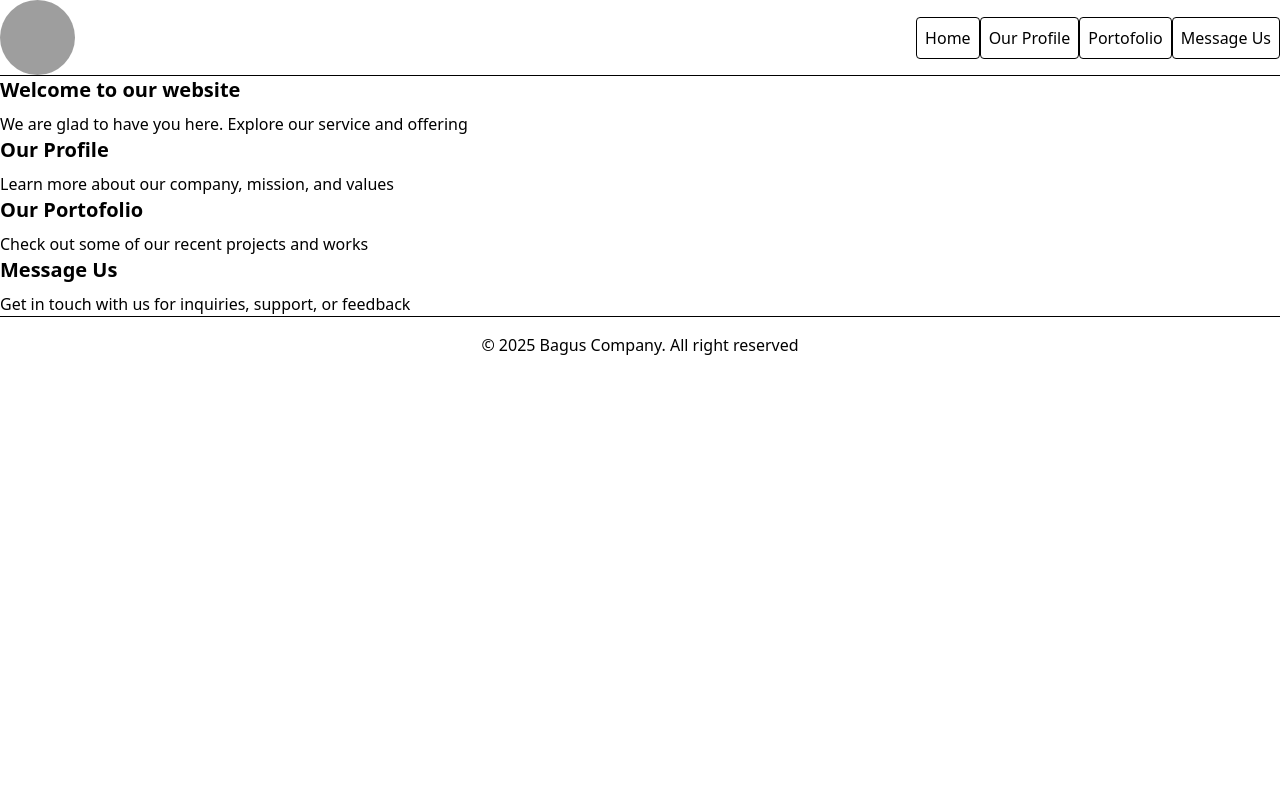
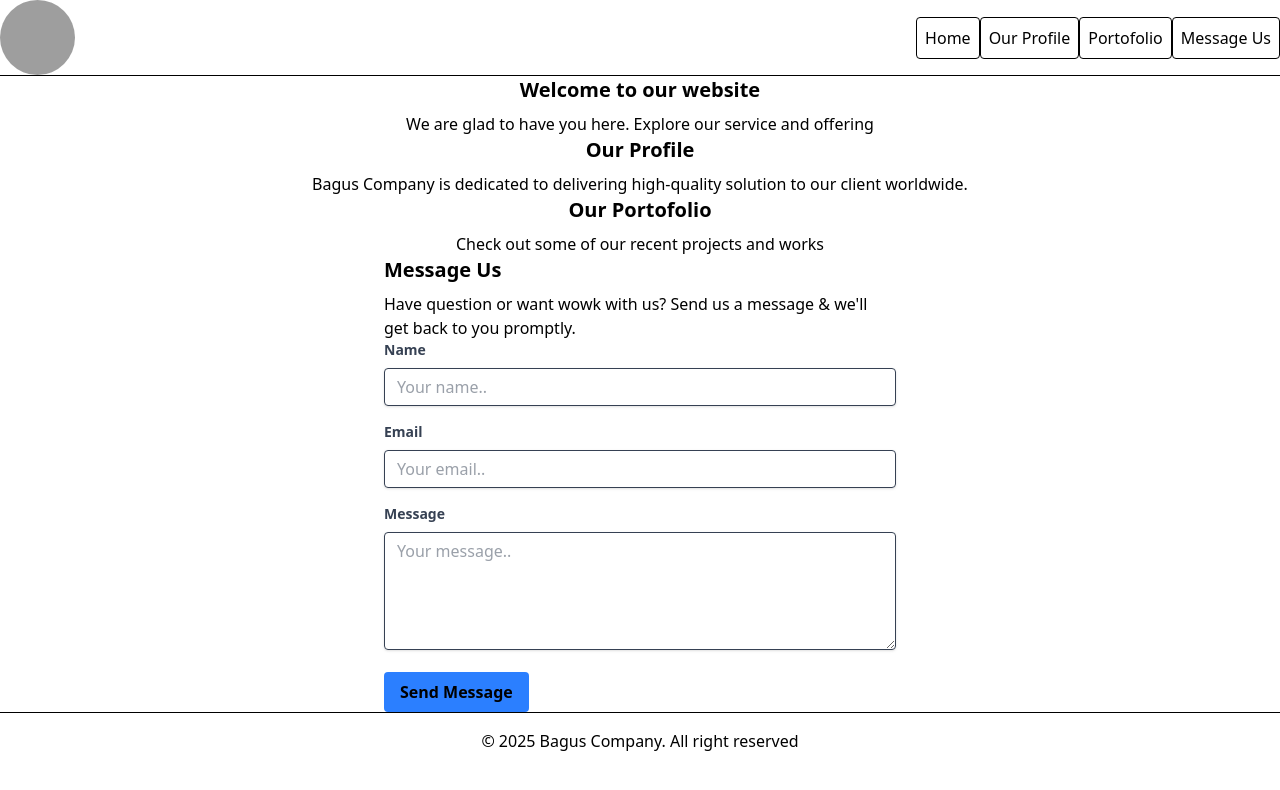
Before and after one commit to Bagus1997/CodingCamp-3Nov25-BagusP, a plain HTML site: page index.html in a window 1280 px wide. Drawn offline with nearby package versions, Linux system fonts and the light colour scheme; grey boxes are pictures that could not be loaded.

Commit message:
alignment dan memberi fungsi tiap section

```diff
--- a/index.html
+++ b/index.html
@@ -32,27 +32,57 @@
     <main>
 
 <!-- Home Page -->
-        <section>
+        <section id="home-page" class="min-h[500px] text-center">
             <h2 class="text-xl font-bold"> Welcome to our website </h2>
             <p class="mt-2"> We are glad to have you here. Explore our service and offering  </p>
         </section>
 
 <!-- our Profile Page -->
-        <section>
+        <section id="our-profile-page" class="min-h[500px] text-center">
             <h2 class="text-xl font-bold"> Our Profile </h2>
-            <p class="mt-2"> Learn more about our company, mission, and values
+            <p class="mt-2"> Bagus Company is dedicated to delivering high-quality solution
+                to our client worldwide.
         </section>
 
 <!-- Portofolio Page -->
-        <section>
+        <section id="Portofolio-page"   class="min-h[500px] text-center">
             <h2 class="text-xl font-bold"> Our Portofolio </h2>
             <p class="mt-2"> Check out some of our recent projects and works </p>
         </section>
 
 <!-- message Us Page -->
-        <section>
-            <h2 class="text-xl font-bold"> Message Us </h2>
-            <p class="mt-2"> Get in touch with us for inquiries, support, or feedback </p>
+        <section id="message-us-page" class="min-h[500px] max-w-lg mx-auto">
+            <header>
+                <h2 class="text-xl font-bold"> Message Us </h2>
+                <p class="mt-2"> Have question or want wowk with us? Send us a message & we'll get
+                back to you promptly.</p>
+            </header>
+
+
+            <form >
+
+            <div class="mb-4">
+                <label class="block text-gray-700 text-sm font-bold mb-2" for="name"> Name </label>
+                <input class="shadow appearance-none border rounded w-full py-2 px-3 text-gray-700 leading-tight focus:outline-none focus:shadow-outline"
+                type="text" id="name" name="name" placeholder="Your name..">
+            </div>
+
+            <div class="mb-4">
+                <label class="block text-gray-700 text-sm font-bold mb-2" for="email"> Email </label>
+                <input class="shadow appearance-none border rounded w-full py-2 px-3 text-gray-700 leading-tight focus:outline-none focus:shadow-outline"
+                type="email" id="email" name="email" placeholder="Your email..">
+            </div>
+
+            <div class="mb-4">
+                <label class="block text-gray-700 text-sm font-bold mb-2" for="message"> Message </label>
+                <textarea class="shadow appearance-none border rounded w-full py-2 px-3 text-gray-700 leading-tight focus:outline-none focus:shadow-outline"
+                id="message" name="message" placeholder="Your message.." rows="5"></textarea>
+            </div>
+
+            <button class="bg-blue-500 hover:bg-darkblue-700 text-black font-bold py-2 px-4 rounded focus:outline-none focus:shadow-outline" type="submit">
+                Send Message </button>
+
+            </form>
         </section>
 
     </main>
```
